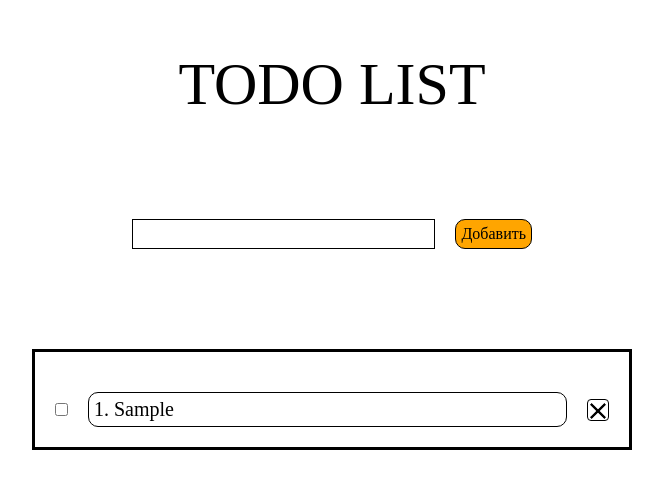
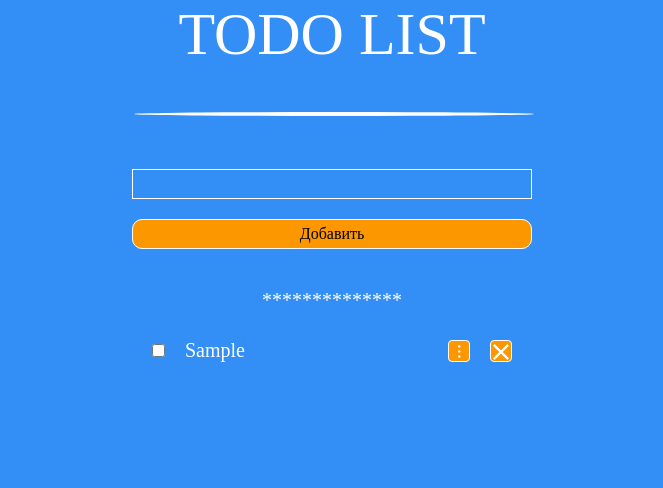
Before and after one commit to nemeskalito/todoList, a Next.js app: page / in a window 1280 px wide. Both pictures are taken after typing "Sample" into the empty fields and a click on the button "Добавить". Shown: the top 488 px of the page, without its empty margins (308-971 px from the left). Built offline with nearby package versions, Linux system fonts and the light colour scheme.

Commit message:
feat: finished

```diff
--- a/app/components/Header/Header.css
+++ b/app/components/Header/Header.css
@@ -1,7 +1,20 @@
 .header {
+  position: relative;
   margin: 0 auto;
   width: 600px;
   font-size: 60px;
   text-align: center;
-  margin-top: 50px;
 }
+
+.header:before {
+  content: "";
+  position: absolute;
+  display: inline-block;
+  transform: rotate(90deg);
+  min-width: 4px;
+  min-height: 400px;
+  background-color: white;
+  border-radius: 100%;
+  bottom: -245px;
+  left: 50%;
+}
--- a/app/components/InputTask/InputTask.css
+++ b/app/components/InputTask/InputTask.css
@@ -1,21 +1,40 @@
 .addTask {
+  position: relative;
   height: 100%;
   width: 400px;
   margin: 0 auto;
   margin-top: 100px;
   display: flex;
+  flex-direction: column;
   gap: 20px;
 }
 
 .addTask__input {
-  border: 1px solid black;
+  border: 1px solid white;
   height: 30px;
   width: 100%;
 }
 .addTask__btn {
-  border: 1px solid black;
+  border: 1px solid white;
+  color: black;
   padding: 5px;
   height: 30px;
-  background-color: orange;
+  background-color: rgb(252, 151, 0);
   border-radius: 10px;
+	transition: all 0.2s ease-in-out;
 }
+.addTask__btn:hover {
+  background-color: rgb(235, 142, 2);
+}
+
+.addTask:before {
+  content: "**************";
+  position: absolute;
+  display: inline-block;
+	font-size: 20px;
+  min-height: 150px;
+  border-radius: 100%;
+  bottom: -190px;
+  left: 50%;
+  transform: translateX(-50%);
+}
--- a/app/components/Main/Main.css
+++ b/app/components/Main/Main.css
@@ -1,5 +1,5 @@
 .container {
-  width: 1200px;
+  max-width: 1200px;
   height: 100%;
   margin: 0 auto;
 }
--- a/app/components/Task/Task.css
+++ b/app/components/Task/Task.css
@@ -1,13 +1,14 @@
 .task {
-  padding: 5px;
-  width: 100%;
-  border: 1px solid black;
+  flex: 1;
   border-radius: 10px;
+  position: relative;
+	width: 100%;
 }
 
 .task__delete {
   padding: 10px;
-  border: 1px solid black;
+  border: 1px solid white;
+  background-color: rgb(252, 151, 0);
   border-radius: 4px;
   position: relative;
 }
@@ -16,8 +17,8 @@
 .task__delete::before {
   content: "";
   position: absolute;
-  border: 1px solid black;
-  background-color: black;
+  border: 1px solid white;
+  background-color: white;
   left: 0%;
   min-width: 20px;
   min-height: 2px;
@@ -28,3 +29,27 @@
 .task__delete::before {
   transform: rotate(-45deg);
 }
+
+.buttons {
+  display: flex;
+  justify-content: right;
+  gap: 20px;
+  flex-shrink: 0;
+}
+
+.task__change {
+  position: relative;
+  padding: 10px;
+  border: 1px solid white;
+  background-color: rgb(252, 151, 0);
+  border-radius: 4px;
+}
+
+.task__change:before {
+  content: "...";
+  display: inline-block;
+  position: absolute;
+  top: -5%;
+  left: 40%;
+  transform: rotate(90deg);
+}
--- a/app/components/Task/Task.jsx
+++ b/app/components/Task/Task.jsx
@@ -1,17 +1,58 @@
+"use client";
+
+import { useState } from "react";
 import "./Task.css";
 
-const Task = ({ task, index, deleteTask }) => {
+const Task = ({ task, setTasks, index, deleteTask }) => {
+  const [checked, setChecked] = useState(false);
+  const [isEdit, setIsEdit] = useState(false);
+  const [editTask, setEditTask] = useState(task);
+
+  const checkedChange = () => {
+    setChecked((prev) => !prev);
+  };
+
+  const handleKeyDown = (e) => {
+    if (e.key === "Enter") {
+      setTasks((prevTask) =>
+        prevTask.map((task, i) => (i === index ? editTask : task))
+      );
+    }
+
+  };
+
   return (
     <>
-      <input className="task__accept" type="checkbox" />
-      <div className="task">
-        {index + 1}. {task}
+      <input
+        onClick={() => checkedChange()}
+        className="task__accept"
+        type="checkbox"
+      />
+      {!isEdit ? (
+        <div
+          style={{ textDecoration: checked && "line-through" }}
+          className="task"
+        >
+          {task}
+        </div>
+      ) : (
+        <input
+          style={{ width: "100%", zIndex: 1000 }}
+          value={editTask}
+          onChange={(e) => setEditTask(e.target.value)}
+          onKeyDown={handleKeyDown}
+        />
+      )}
+      <div className="buttons">
+        <button
+          className="task__change"
+          onClick={() => setIsEdit((prev) => !prev)}
+        ></button>
+        <button
+          onClick={() => deleteTask(index)}
+          className="task__delete"
+        ></button>
       </div>
-      <button
-        key={task}
-        onClick={() => deleteTask(index)}
-        className="task__delete"
-      ></button>
     </>
   );
 };
--- a/app/components/TaskList/TaskList.css
+++ b/app/components/TaskList/TaskList.css
@@ -1,17 +1,17 @@
 .taskList {
   height: 100%;
-  width: 600px;
+  max-width: 400px;
   margin: 0 auto;
-  margin-top: 100px;
+  margin-top: 50px;
   padding: 20px;
-  border: 3px solid black;
 }
 
 .taskList__item {
   margin-top: 20px;
   font-size: 20px;
   display: flex;
+  align-items: center;
   justify-content: space-between;
-  align-items: center;
+  word-break: break-all;
   gap: 20px;
 }
--- a/app/components/TaskList/TaskList.jsx
+++ b/app/components/TaskList/TaskList.jsx
@@ -7,11 +7,20 @@ const TaskList = ({ tasks, setTasks }) => {
   const deleteTask = (id) => {
     setTasks(tasks.filter((_, index) => index !== id));
   };
+
   return (
     <div className="taskList">
+      {tasks.length === 0 && (
+        <p style={{ textAlign: "center", fontSize: 30 }}>Cписок пуст</p>
+      )}
       {tasks.map((task, index) => (
-        <div className="taskList__item">
-          <Task key={task} task={task} index={index} deleteTask={deleteTask} />
+        <div key={index + 1} className="taskList__item">
+          <Task
+            task={task}
+            setTasks={setTasks}
+            index={index}
+            deleteTask={deleteTask}
+          />
         </div>
       ))}
     </div>
--- a/reset.css
+++ b/reset.css
@@ -81,7 +81,7 @@ input::-ms-clear {
 }
 
 button,
-input[type='submit'] {
+input[type="submit"] {
   display: inline-block;
   box-shadow: none;
   background-color: transparent;
@@ -109,6 +109,10 @@ legend {
   display: block;
 }
 
-input[type='file'] {
+input[type="file"] {
   max-width: 100%;
 }
+body {
+  background-color: rgb(51, 142, 245);
+  color: white;
+}
```
Lines whose indentation alone changed are shown as unchanged.
